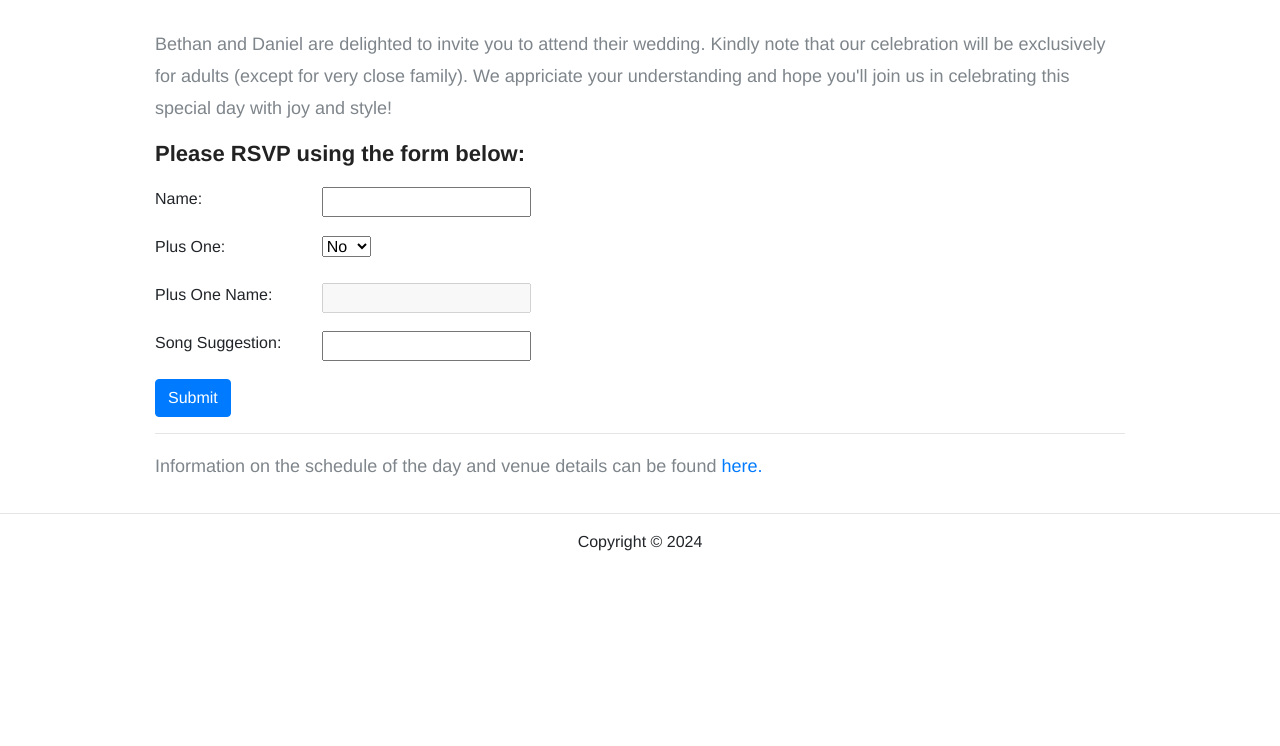
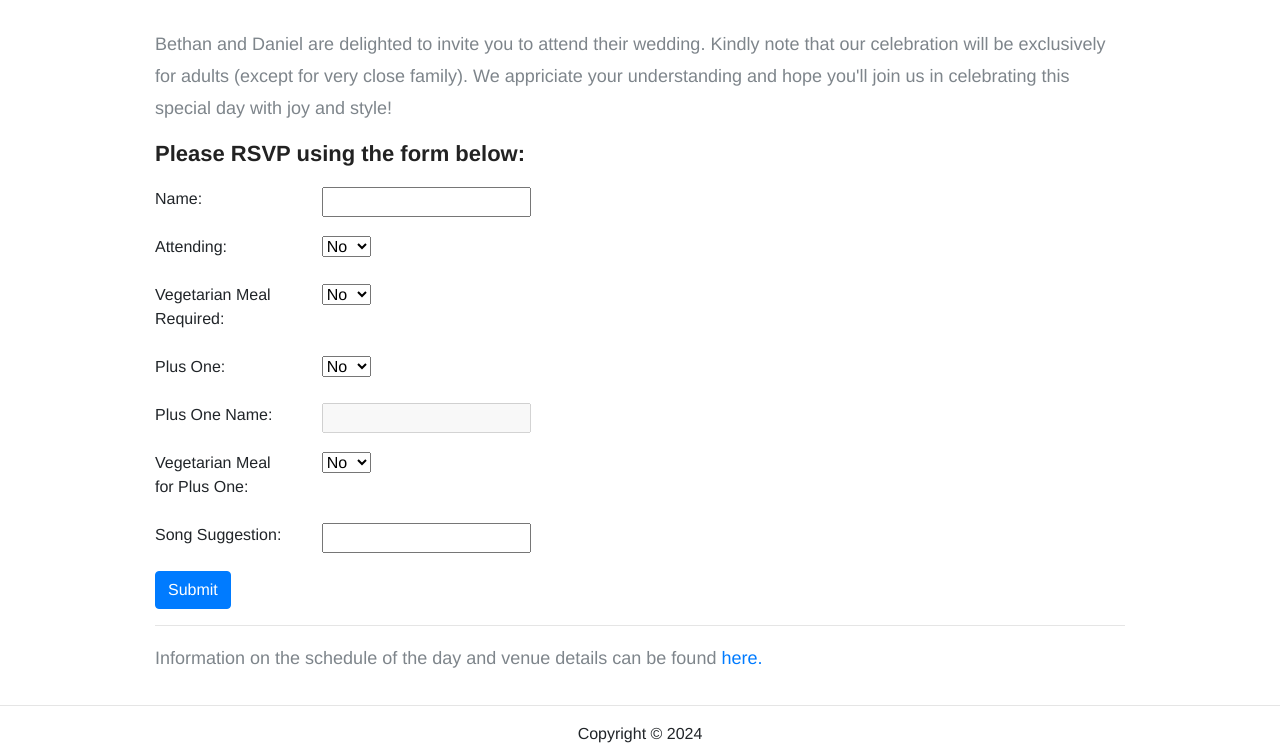
Before and after one commit to DanGahan/rsvp, a Django app: page / in a window 1280 px wide. Shown: the part 1373-2119 px from the top of the page. Before the commit the page ends 1924 px from the top, so only its background shows below. Run offline with Django 3.2, Linux system fonts and the light colour scheme; parts of the project's set-up code (start-up, migrations or seed data) failed here and were passed over; some libraries are stand-ins or nearby versions.

Commit message:
front end changes to accomidate additional fields and backend tweaks

```diff
--- a/backend/app.py
+++ b/backend/app.py
@@ -17,11 +17,11 @@ db = SQLAlchemy(app)
 class rsvps(db.Model):
     id = db.Column(db.Integer, primary_key=True)
     name = db.Column(db.String(100), nullable=False)
-    attending = db.Column(db.Boolean, nullable=False)
-    vegetarian = db.Column(db.Boolean, nullable=False)
+    attending = db.Column(db.String(10), nullable=False)
+    vegetarian = db.Column(db.String(10), nullable=False)
     plus_one = db.Column(db.String(10), nullable=False)
     plus_one_name = db.Column(db.String(100))
-    plus_one_vegetarian = db.Column(db.Boolean, nullable=False)
+    plus_one_vegetarian = db.Column(db.String(10), nullable=False)
     song_suggestion = db.Column(db.String(200))
 
 @app.route('/rsvp', methods=['POST'])
--- a/db/init-db.sql
+++ b/db/init-db.sql
@@ -5,10 +5,10 @@
 CREATE TABLE rsvps (
     id SERIAL PRIMARY KEY,
     name VARCHAR(100) NOT NULL,
-    attending BOOLEAN NOT NULL,
-    vegetarian BOOLEAN NOT NULL,
+    attending VARCHAR(10) NOT NULL,
+    vegetarian VARCHAR(10) NOT NULL,
     plus_one VARCHAR(10) NOT NULL,
     plus_one_name VARCHAR(100),
-    plus_one_vegetarian BOOLEAN NOT NULL,
+    plus_one_vegetarian VARCHAR(10) NOT NULL,
     song_suggestion VARCHAR(200)
 );
--- a/frontend/frontend/static/js/form.js
+++ b/frontend/frontend/static/js/form.js
@@ -1,5 +1,6 @@
 $(document).ready(function() {
     // Event handler when the document is ready
+
     $('#plus_one').on('change', function() {
         var plusOneValue = $(this).val();
         if (plusOneValue === 'Yes') {
--- a/frontend/frontend/templates/all_rsvps.html
+++ b/frontend/frontend/templates/all_rsvps.html
@@ -48,8 +48,11 @@
                 <tr>
                     <th>ID</th>
                     <th>Name</th>
+                    <th>Attending?</th>
+                    <th>Vegatarian</th>
                     <th>Plus One</th>
                     <th>Plus One Name</th>
+                    <th>Plus One Vegetarian?</th>
                     <th>Song Suggestion</th>
                 </tr>
             </thead>
@@ -58,8 +61,11 @@
                     <tr>
                         <td>{{ rsvp.id }}</td>
                         <td>{{ rsvp.name }}</td>
+                        <td>{{ rsvp.attending }}</td>
+                        <td>{{ rsvp.vegetarian }}</td>
                         <td>{{ rsvp.plus_one }}</td>
                         <td>{{ rsvp.plus_one_name }}</td>
+                        <td>{{ rsvp.plus_one_vegetarian }}</td>
                         <td>{{ rsvp.song_suggestion }}</td>
                     </tr>
                 {% endfor %}
--- a/frontend/frontend/templates/form.html
+++ b/frontend/frontend/templates/form.html
@@ -26,6 +26,24 @@
     </div>
   </div>
   <div class="row mb-3">
+      <label class="control-label col-sm-2" for="attending">Attending:</label>
+      <div class="col-sm-10">
+        <select class="selectpicker" id="attending" name="attending" required>
+          <option value="No">No</option>
+          <option value ="Yes">Yes</option>
+        </select>
+      </div>
+    </div>
+    <div class="row mb-3">
+      <label class="control-label col-sm-2" for="vegetarian">Vegetarian Meal Required:</label>
+      <div class="col-sm-10">
+        <select class="selectpicker" id="vegetarian" name="vegetarian" required>
+          <option value="No">No</option>
+          <option value ="Yes">Yes</option>
+        </select>
+      </div>
+    </div>
+  <div class="row mb-3">
     <label class="control-label col-sm-2" for="plus_one">Plus One:</label>
     <div class="col-sm-10">
       <select class="selectpicker" id="plus_one" name="plus_one" required>
@@ -40,6 +58,15 @@
       <input type="text" id="plus_one_name" name="plus_one_name" required disabled>
     </div>
   </div>
+  <div class="row mb-3">
+      <label class="control-label col-sm-2" for="plus_one_vegetarian">Vegetarian Meal for Plus One:</label>
+      <div class="col-sm-10">
+        <select class="selectpicker" id="plus_one_vegetarian" name="plus_one_vegetarian" required>
+          <option value="No">No</option>
+          <option value ="Yes">Yes</option>
+        </select>
+      </div>
+    </div>
   <div class="row mb-3">
     <label class="control-label col-sm-2" for="song_suggestion">Song Suggestion:</label      >
     <div class="col-sm-10">
--- a/frontend/frontend/views.py
+++ b/frontend/frontend/views.py
@@ -37,15 +37,21 @@ def submit_data(request):
     if request.method == 'POST':
         # Extract form data
         name = request.POST.get('name')
+        attending = request.POST.get('attending')
+        vegetarian = request.POST.get('vegetarian')
         plus_one = request.POST.get('plus_one')
         plus_one_name = request.POST.get('plus_one_name')
+        plus_one_vegetarian = request.POST.get('plus_one_vegetarian')
         song_suggestion = request.POST.get('song_suggestion')
 
         # Prepare data for API call
         data = {
             'name': name,
+            'attending': attending,
+            'vegetarian': vegetarian,
             'plus_one': plus_one,
             'plus_one_name': plus_one_name,
+            'plus_one_vegetarian': plus_one_vegetarian,
             'song_suggestion': song_suggestion
         }
 
```
Also changed, not shown: frontend/frontend/models.py (line endings or trailing spaces).
